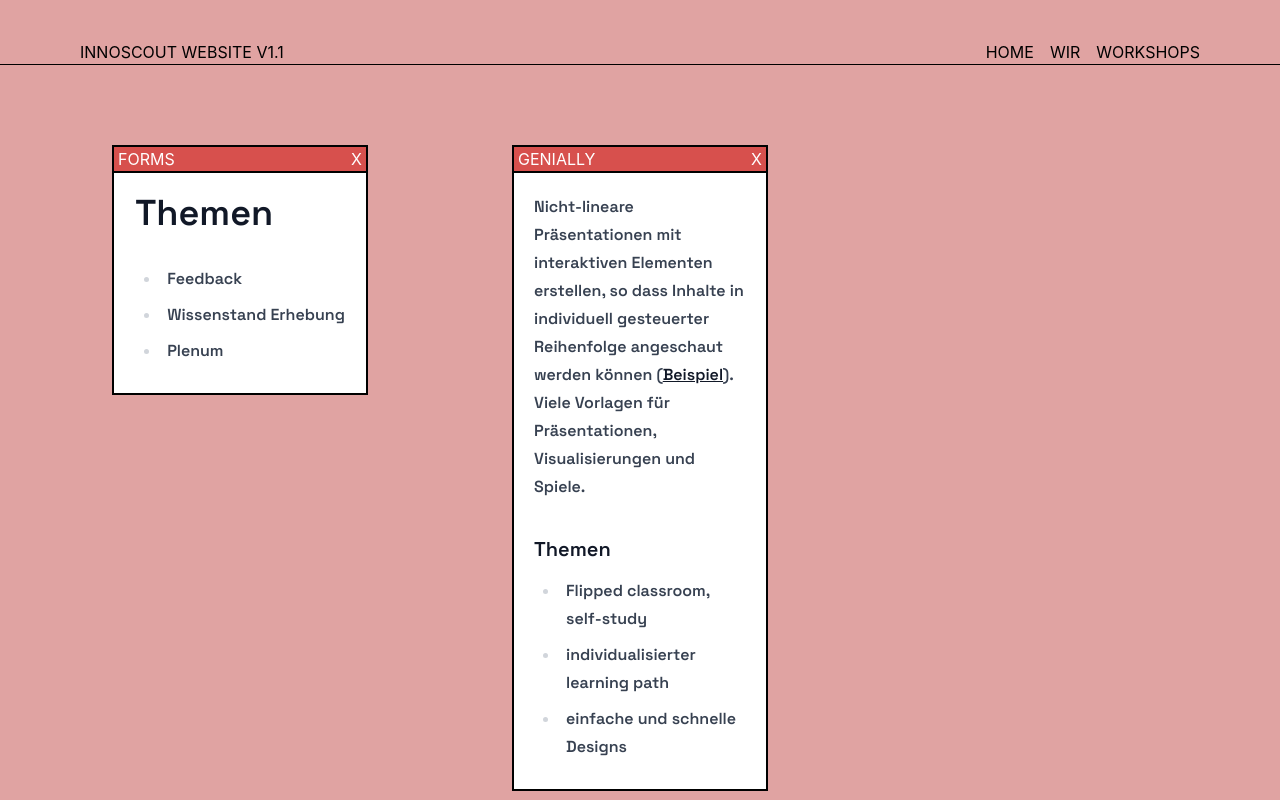
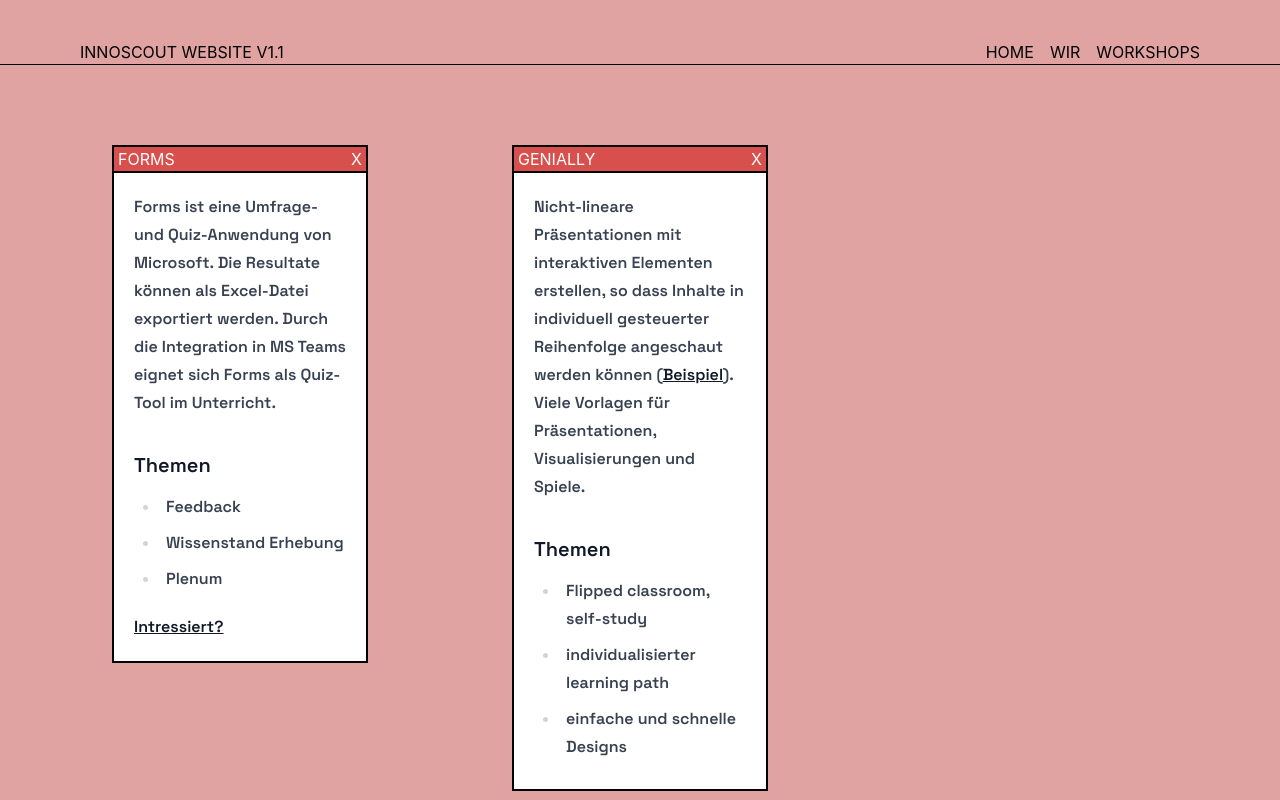
Before and after one commit to kirchenfeld/kirchenfeld.github.io, a Next.js app: page /workshops in a window 1280 px wide. Shown: the top 800 px of the page. Built offline with nearby package versions, Linux system fonts and the light colour scheme.

Commit message:
chore: update text

```diff
--- a/pages/workshops/index.mdx
+++ b/pages/workshops/index.mdx
@@ -5,13 +5,16 @@
 import Markdown from '@components/markdown'
 
 <Grid>
-    <Card title='Forms'>
+    <Card title='Forms' width='w-72'>
         <Column>
             <Markdown>
-            # Themen
+            Forms ist eine Umfrage- und Quiz-Anwendung von Microsoft. Die Resultate können als Excel-Datei exportiert werden. Durch die Integration in MS Teams eignet sich Forms als Quiz-Tool im Unterricht.
+            ### Themen
             - Feedback
             - Wissenstand Erhebung
             - Plenum
+
+            [Intressiert?](https://forms.office.com/r/vYjyDKWEME)
             </Markdown>
         </Column>
     </Card>
```
